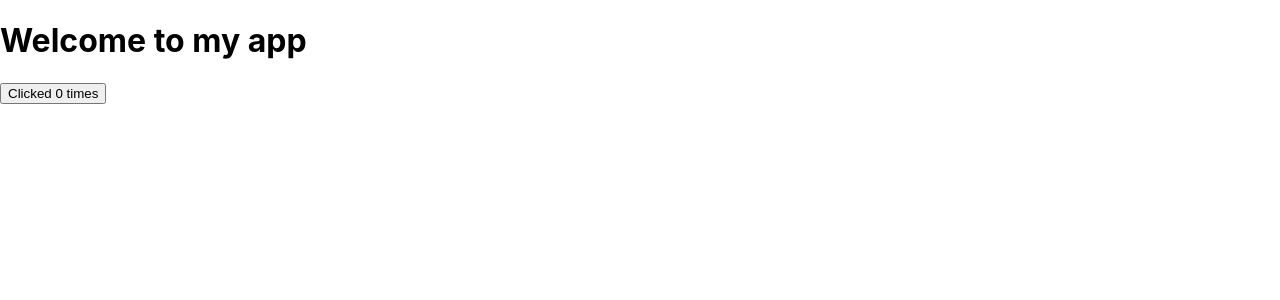
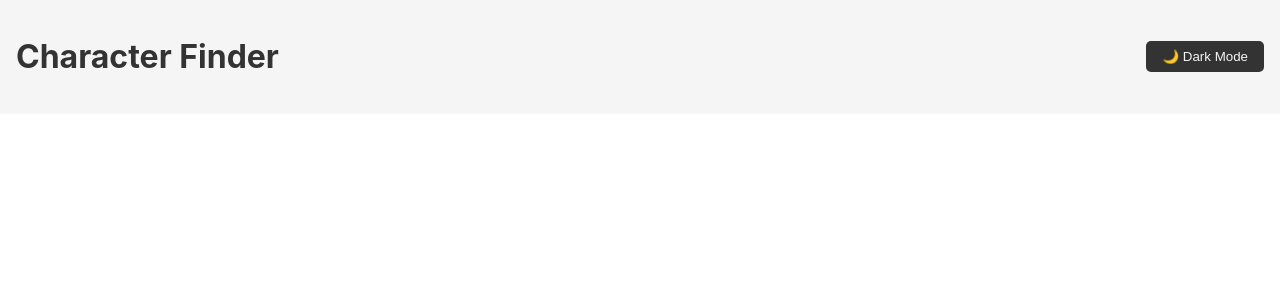
Before and after one commit to TnkSinatra/character-finder, a React (Create React App) app: page / in a window 1280 px wide. Shown: the top 300 px of the page. Built offline with nearby package versions, Linux system fonts and the light colour scheme.

Commit message:
Update App.js
include header with theme switch toggle

```diff
--- a/src/App.js
+++ b/src/App.js
@@ -1,46 +1,20 @@
-import logo from './logo.svg';
-import './App.css';
-import { useState } from 'react';
-/*
+import React, { useState } from "react";
+import Header from "./Header"; // import the Header
+import "./App.css";
+
 function App() {
+  const [theme, setTheme] = useState("light");
+
+  const toggleTheme = () => {
+    setTheme(prevTheme => (prevTheme === "light" ? "dark" : "light"));
+  };
+
   return (
-    <div className="App">
-      <header className="App-header">
-        <img src={logo} className="App-logo" alt="logo" />
-        <p>
-          Edit <code>src/App.js</code> and save to reload.
-        </p>
-        <a
-          className="App-link"
-          href="https://reactjs.org"
-          target="_blank"
-          rel="noopener noreferrer"
-        >
-          Learn React
-        </a>
-      </header>
+    <div className={`App ${theme}`}>
+      <Header theme={theme} toggleTheme={toggleTheme} />
+      {/* Your page content here */}
     </div>
   );
 }
 
 export default App;
-*/
-function MyButton() {
-  const [count, setCount] = useState(0);
-  function handleClick() {
-    alert('You clicked me!');
-    setCount(count+1);
-  }
-
-  return (
-    <button onClick={handleClick}>Clicked {count} times</button>
-  );
-}
-export default function MyApp() {
-  return (
-    <div>
-      <h1>Welcome to my app</h1>
-      <MyButton />
-    </div>
-  );
-}
```
